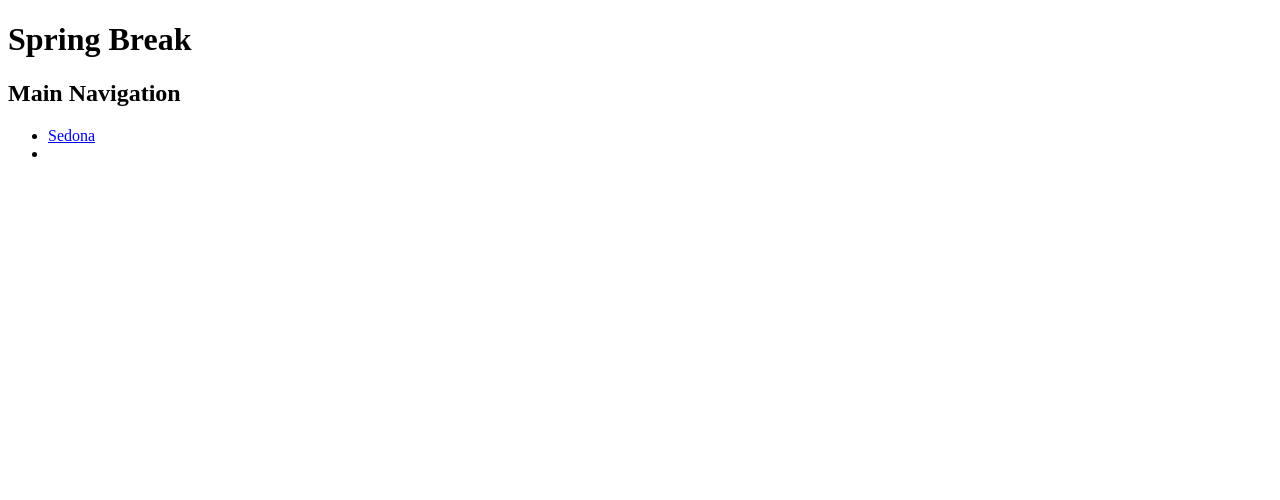
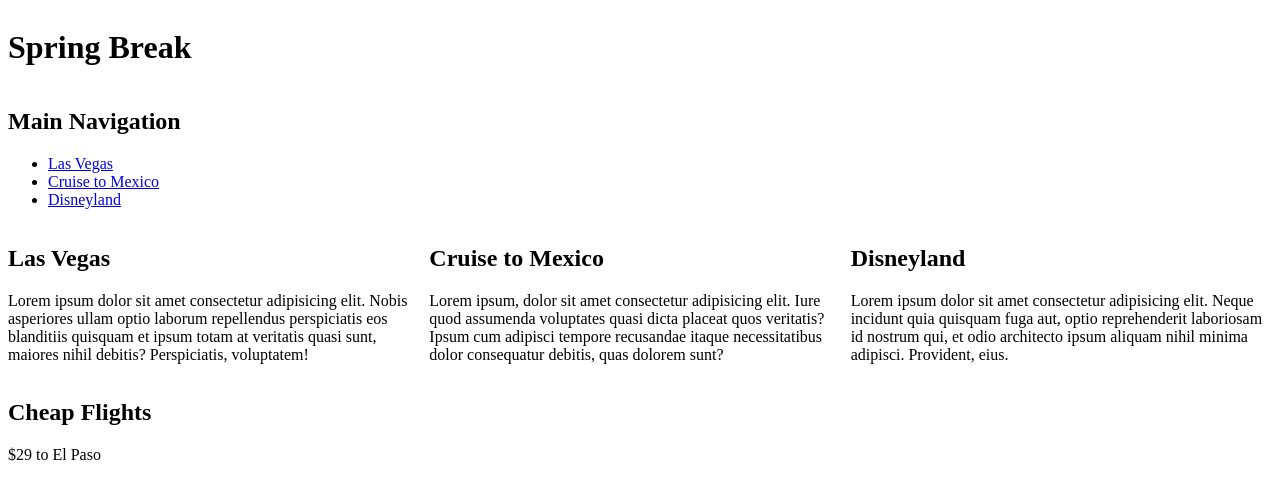
Before and after one commit to uniqueimaginate/Springbreak, a plain HTML site: page index.html in a window 1280 px wide. Drawn offline with Linux system fonts and the light colour scheme.

Commit message:
add index.html, style.css

```diff
--- a/index.html
+++ b/index.html
@@ -5,6 +5,7 @@
     <meta charset="UTF-8">
     <meta name="viewport" content="width=device-width, initial-scale=1.0">
     <title>Spring Break</title>
+    <link rel="stylesheet" href="style.css">
 </head>
 
 <body>
@@ -14,12 +15,35 @@
     <nav>
         <h2>Main Navigation</h2>
         <ul>
-            <li><a href="#">Sedona</a></li>
-            <li><a href="#"></a></li>
+            <li><a href="#">Las Vegas</a></li>
+            <li><a href="#">Cruise to Mexico</a></li>
+            <li><a href="#">Disneyland</a></li>
         </ul>
     </nav>
-    <main></main>
-    <aside></aside>
+    <main>
+        <section id="vegas">
+            <h2>Las Vegas</h2>
+            <p>Lorem ipsum dolor sit amet consectetur adipisicing elit. Nobis asperiores ullam optio laborum repellendus
+                perspiciatis eos blanditiis quisquam et ipsum totam at veritatis quasi sunt, maiores nihil debitis?
+                Perspiciatis, voluptatem!</p>
+        </section>
+        <section id="mexico">
+            <h2>Cruise to Mexico</h2>
+            <p>Lorem ipsum, dolor sit amet consectetur adipisicing elit. Iure quod assumenda voluptates quasi dicta
+                placeat quos veritatis? Ipsum cum adipisci tempore recusandae itaque necessitatibus dolor consequatur
+                debitis, quas dolorem sunt?</p>
+        </section>
+        <section id="Disneyland">
+            <h2>Disneyland</h2>
+            <p>Lorem ipsum dolor sit amet consectetur adipisicing elit. Neque incidunt quia quisquam fuga aut, optio
+                reprehenderit laboriosam id nostrum qui, et odio architecto ipsum aliquam nihil minima adipisci.
+                Provident, eius.</p>
+        </section>
+    </main>
+    <aside>
+        <h2>Cheap Flights</h2>
+        <p>$29 to El Paso</p>
+    </aside>
     <footer></footer>
 
 </body>
--- /dev/null
+++ b/style.css
@@ -0,0 +1,10 @@
+body {
+    display: grid;
+}
+
+@media screen and (min-width: 605px) {
+    main {
+        display: grid;
+        grid-template-columns: 1fr 1fr 1fr;
+    }
+}
```
